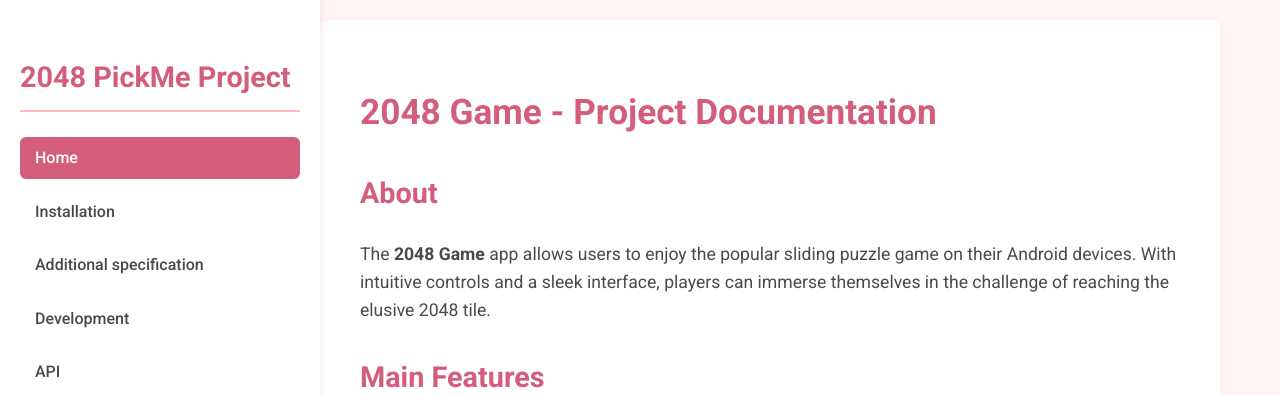
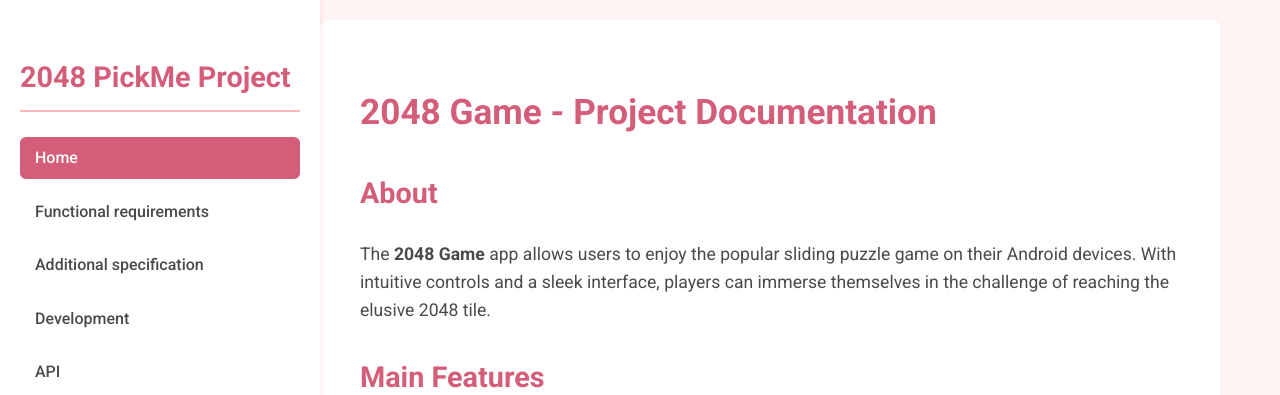
Before and after one commit to fpmi-pmvs2025/pmvs11b-lab8-pickme-team, a Jekyll site: the page built from docs/index.md, in a window 1280 px wide. Shown: the top 395 px of the page. Built offline with Jekyll 4.4.1, drawn with Linux system fonts in a browser that asks for light colours.

Commit message:
Update _config.yml

```diff
--- a/docs/_config.yml
+++ b/docs/_config.yml
@@ -5,8 +5,8 @@ description: Documentation for the 2048 game project
 nav:
   - title: Home
     url: /
-  - title: Installation
-    url: /installation
+  - title: Functional requirements
+    url: /functional
   - title: Additional specification
     url: /additional
   - title: Development
```
